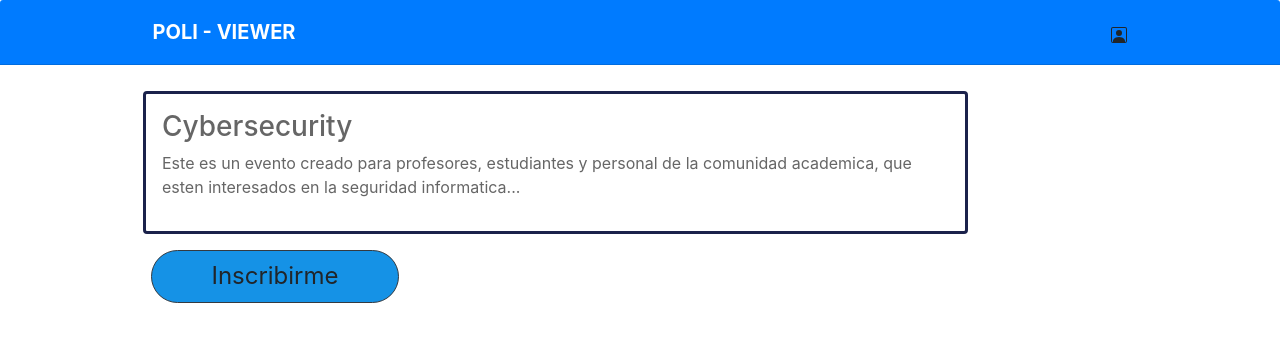
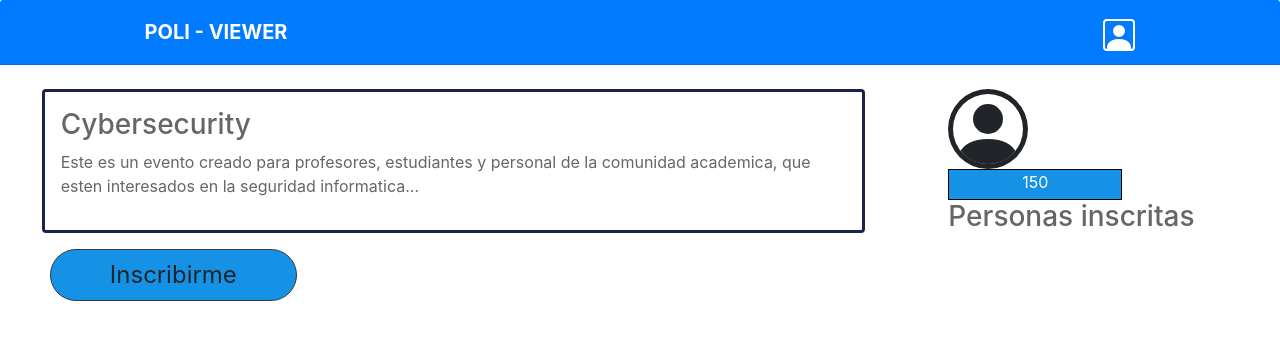
Before and after one commit to JimFor007/PracticaApl, an Angular app in the folder Poli-viewer/: page /event in a window 1280 px wide. Shown: the top 342 px of the page. Built offline with nearby package versions, Linux system fonts and the light colour scheme.

Commit message:
template eventos

```diff
--- a/Poli-viewer/src/app/app.component.html
+++ b/Poli-viewer/src/app/app.component.html
@@ -1,8 +1,13 @@
 <div class="card-header text-center bg-primary">
-        <a  class="navbar-brand font-weight-bolder text-uppercase text-white" routerLink=''> POLI - VIEWER</a>
-        <svg class="bi bi-person-square" width="1em" height="1em" viewBox="0 0 16 16" fill="currentColor" xmlns="http://www.w3.org/2000/svg">
-                <path fill-rule="evenodd" d="M14 1H2a1 1 0 00-1 1v12a1 1 0 001 1h12a1 1 0 001-1V2a1 1 0 00-1-1zM2 0a2 2 0 00-2 2v12a2 2 0 002 2h12a2 2 0 002-2V2a2 2 0 00-2-2H2z" clip-rule="evenodd"/>
-                <path fill-rule="evenodd" d="M2 15v-1c0-1 1-4 6-4s6 3 6 4v1H2zm6-6a3 3 0 100-6 3 3 0 000 6z" clip-rule="evenodd"/>
+        <a class="navbar-brand font-weight-bolder text-uppercase text-white" routerLink=''> POLI - VIEWER</a>
+        <svg    class="bi bi-person-square"
+                width="2em" height="2em" viewBox="0 0 16 16" fill="#FFFFFF"
+                xmlns="http://www.w3.org/2000/svg">
+                <path fill-rule="evenodd"
+                        d="M14 1H2a1 1 0 00-1 1v12a1 1 0 001 1h12a1 1 0 001-1V2a1 1 0 00-1-1zM2 0a2 2 0 00-2 2v12a2 2 0 002 2h12a2 2 0 002-2V2a2 2 0 00-2-2H2z"
+                        clip-rule="evenodd" />
+                <path fill-rule="evenodd" d="M2 15v-1c0-1 1-4 6-4s6 3 6 4v1H2zm6-6a3 3 0 100-6 3 3 0 000 6z"
+                        clip-rule="evenodd" />
         </svg>
 </div>
 <router-outlet></router-outlet>
--- a/Poli-viewer/src/app/eventos/eventos.component.css
+++ b/Poli-viewer/src/app/eventos/eventos.component.css
@@ -15,3 +15,19 @@
     height: 25%;
     margin-inline-start: 1%;
 }
+
+.bi{
+   justify-content: center;
+}
+
+.helper{
+    text-align: center;
+    color: white;
+    width: 60%;
+    height: 15%;
+    border-style: ridge;
+    border-width: 1px;
+    border-color: black;
+    background-color: #1592E6;
+
+}
--- a/Poli-viewer/src/app/eventos/eventos.component.html
+++ b/Poli-viewer/src/app/eventos/eventos.component.html
@@ -1,6 +1,6 @@
-<div class="container">
-    <div class="row justify-content-center">        <!--    Fila para cada evento   -->
-        <div class="col-lg-9">                      <!--    Columna a la izquierda para desc. del evento y el boton -->
+<div class="container-fluid mt-4 ">
+    <div class="row justify-content-around mb-2">        <!--    Fila para cada evento   -->
+        <div class="col-lg-8">                      <!--    Columna a la izquierda para desc. del evento y el boton -->
             <div class="principal rounded p-3">
                 <h3>Cybersecurity</h3>
                 <p>Este es un evento creado para profesores, estudiantes y personal de la comunidad academica, que esten
@@ -8,8 +8,18 @@
             </div>
             <button class="btn mt-3 rounded-pill border-dark">Inscribirme</button>
         </div>
-        <div class="col-lg-3">                      <!--    Columna a la derecha para el icono y contador de personas inscritas-->
-
+        <div class="cont col-3">                      <!--    Columna a la derecha para el icono y contador de personas inscritas-->
+            <svg class="bi bi-people-circle" width="5em" height="5em" viewBox="0 0 16 16" fill="currentColor" xmlns="http://www.w3.org/2000/svg">
+                <path d="M13.468 12.37C12.758 11.226 11.195 10 8 10s-4.757 1.225-5.468 2.37A6.987 6.987 0 008 15a6.987 6.987 0 005.468-2.63z"/>
+                <path fill-rule="evenodd" d="M8 9a3 3 0 100-6 3 3 0 000 6z" clip-rule="evenodd"/>
+                <path fill-rule="evenodd" d="M8 1a7 7 0 100 14A7 7 0 008 1zM0 8a8 8 0 1116 0A8 8 0 010 8z" clip-rule="evenodd"/>
+              </svg>
+              <div class="helper">
+                  <p>150</p>
+              </div>
+              <div style="color: #666666;">
+                  <h3>Personas inscritas</h3>
+              </div>
         </div>
     </div>
 </div>
```
